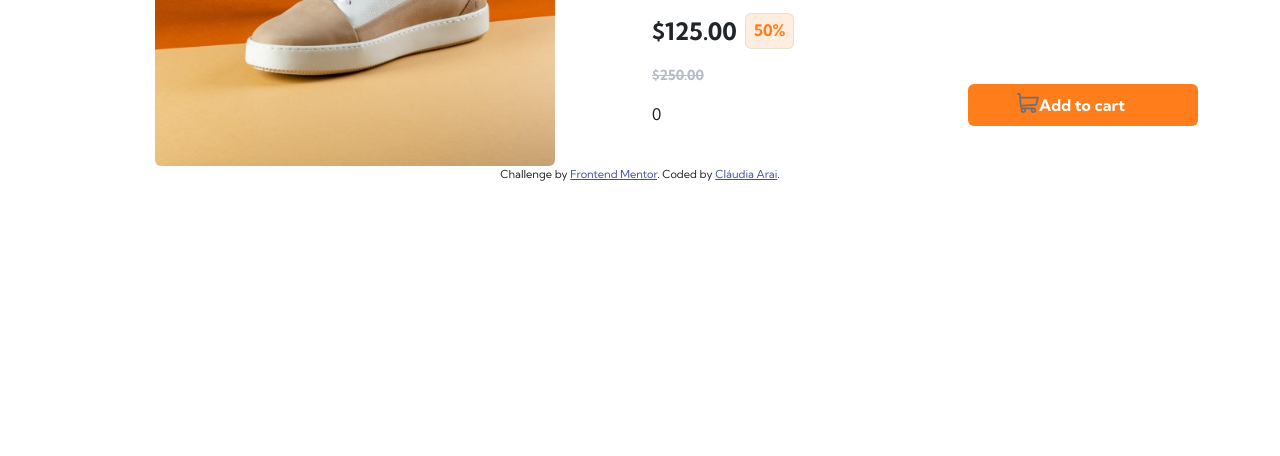
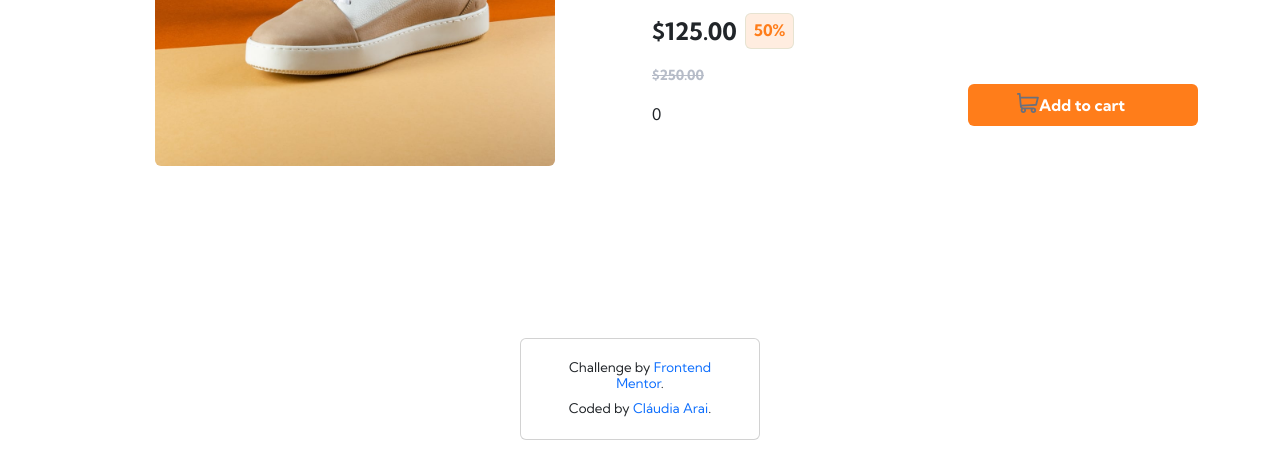
Before and after one commit to claudiaarai/Sneakers-Website, a plain HTML site: page index.html in a window 1280 px wide. Shown: the part 403-859 px from the top of the page. Before the commit the page ends 800 px from the top, so only its background shows below. Drawn offline with nearby package versions, Linux system fonts and the light colour scheme.

Commit message:
feat: add footer

```diff
--- a/index.html
+++ b/index.html
@@ -11,12 +11,6 @@
     <link href="https://fonts.googleapis.com/css2?family=Kumbh+Sans:wght@400;700&display=swap" rel="stylesheet">
     <link rel="stylesheet" href="styles.css">
     <title>Frontend Mentor | E-commerce product page</title>
-
-    <!-- Feel free to remove these styles or customise in your own stylesheet 👍 -->
-    <style>
-      .attribution { font-size: 11px; text-align: center; }
-      .attribution a { color: hsl(228, 45%, 44%); }
-    </style>
   </head>
   <body>
 
@@ -109,10 +103,16 @@
     </main>
 
 
-    <footer>
-      <div class="attribution">
-        Challenge by <a href="https://www.frontendmentor.io?ref=challenge" target="_blank">Frontend Mentor</a>.
-        Coded by <a href="#">Cláudia Arai</a>.
+    <footer class="position-absolute top-100 start-50 translate-middle">
+      <div class="card text-center mb-3 px-3 py-1" style="width: 15rem;">
+        <div class="card-body">
+          <h5 class="card-title">
+            Challenge by <a href="https://www.frontendmentor.io?ref=challenge" target="_blank">Frontend Mentor</a>.
+          </h5>
+          <p class="card-text">
+            Coded by <a href="https://github.com/claudiaarai">Cláudia Arai</a>.
+          </p>
+        </div>
       </div>
     </footer>
 
--- a/styles.css
+++ b/styles.css
@@ -43,3 +43,21 @@
     color: #000;
     background-color: #FFEDE0;
 }
+
+.card-title {
+    font-weight: 400;
+    font-size: smaller;
+}
+
+.card-title a {
+    text-decoration: none;
+}
+
+.card-text {
+    font-weight: 400;
+    font-size: smaller;
+}
+
+.card-text a {
+    text-decoration: none;
+}
```
